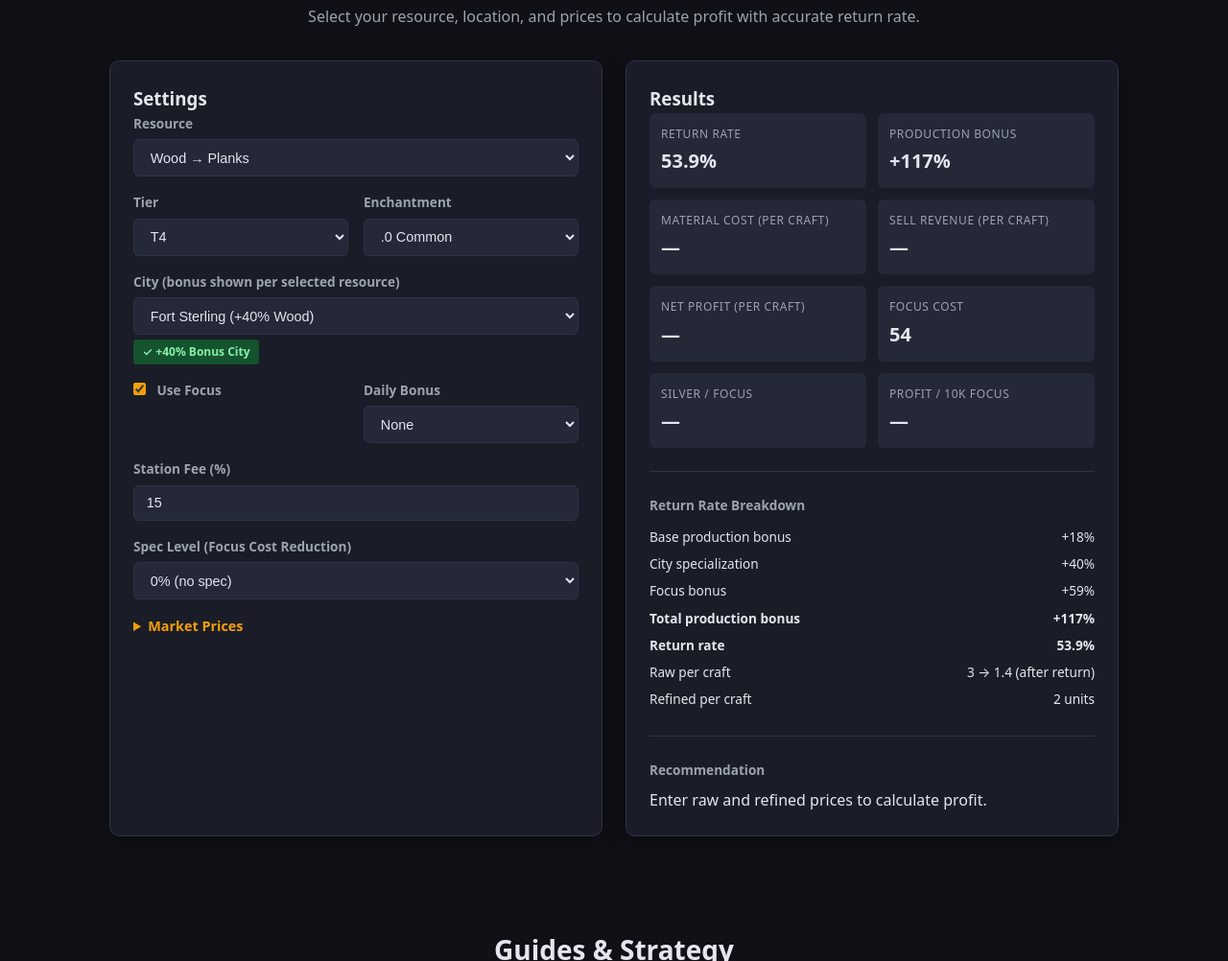
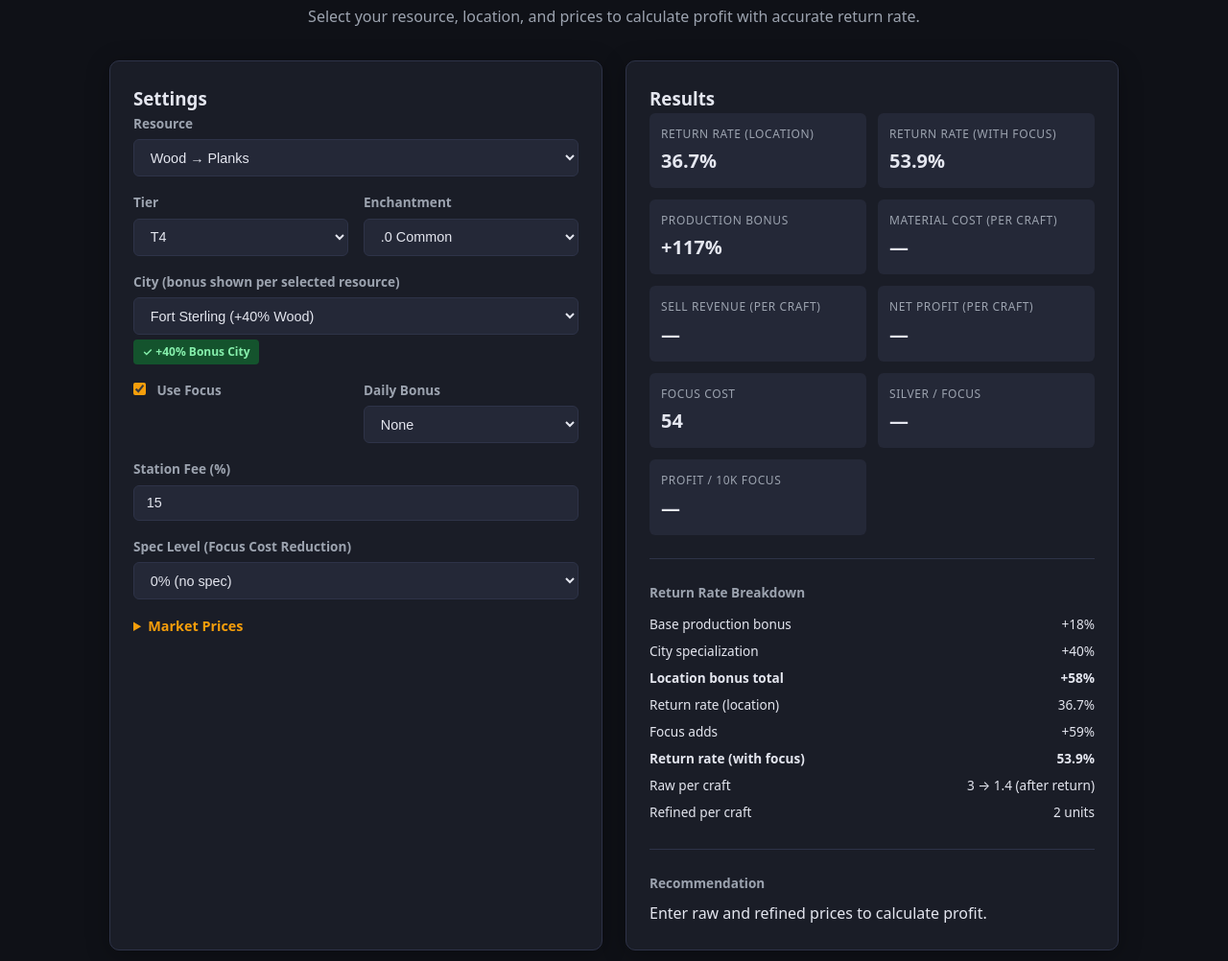
Before and after one commit to H09-0/albion-refine, a plain HTML site: page index.html in a window 1280 px wide. Shown: the part 517-1519 px from the top of the page at 96% size. Drawn offline with Linux system fonts and the light colour scheme.

Commit message:
Fix: show base location return rate separately from focus-boosted rate

```diff
--- a/app.js
+++ b/app.js
@@ -62,15 +62,22 @@ function calc() {
   const raw = parseFloat(rawPrice.value);
   const ref = parseFloat(refinedPrice.value);
 
-  // Production bonus
-  let bonus = 18; // base
-  if (isBonus) bonus += 40;
-  if (useFocus) bonus += 59;
-  bonus += daily;
+  // Base production bonus (location only, no focus)
+  let baseBonus = 18;
+  if (isBonus) baseBonus += 40;
+  baseBonus += daily;
 
-  // RRR
-  const rrr = bonus / (100 + bonus);
-  const rrrPct = (rrr * 100).toFixed(1);
+  // Full production bonus (with focus)
+  let fullBonus = baseBonus;
+  if (useFocus) fullBonus += 59;
+
+  // Return rates
+  const baseRrr = baseBonus / (100 + baseBonus);
+  const baseRrrPct = (baseRrr * 100).toFixed(1);
+  const fullRrr = fullBonus / (100 + fullBonus);
+  const fullRrrPct = (fullRrr * 100).toFixed(1);
+
+  const rrr = fullRrr; // Use full for profit calculations
 
   // Ratio
   const ratio = TIER_RATIOS[tier] || [3, 2];
@@ -96,8 +103,9 @@ function calc() {
   const dailyProfit = (spf !== null && spf > 0) ? spf * 10000 : null;
 
   // Display
-  $('rrrResult').textContent = rrrPct + '%';
-  $('bonusResult').textContent = '+' + bonus + '%';
+  $('baseRrrResult').textContent = baseRrrPct + '%';
+  $('focusRrrResult').textContent = useFocus ? fullRrrPct + '%' : '— (focus off)';
+  $('bonusResult').textContent = '+' + fullBonus + '%';
   $('costResult').textContent = materialCost !== null ? materialCost.toFixed(0) + ' s' : '—';
   $('revenueResult').textContent = revenue !== null ? revenue.toFixed(0) + ' s' : '—';
 
@@ -118,10 +126,11 @@ function calc() {
   const lines = [
     { label: 'Base production bonus', value: '+18%' },
     ...(isBonus ? [{ label: 'City specialization', value: '+40%' }] : []),
-    ...(useFocus ? [{ label: 'Focus bonus', value: '+59%' }] : []),
     ...(daily > 0 ? [{ label: 'Daily bonus', value: '+' + daily + '%' }] : []),
-    { label: 'Total production bonus', value: '+' + bonus + '%', bold: true },
-    { label: 'Return rate', value: rrrPct + '%', bold: true },
+    { label: 'Location bonus total', value: '+' + baseBonus + '%', bold: true },
+    { label: 'Return rate (location)', value: baseRrrPct + '%' },
+    ...(useFocus ? [{ label: 'Focus adds', value: '+59%' }] : []),
+    ...(useFocus ? [{ label: 'Return rate (with focus)', value: fullRrrPct + '%', bold: true }] : []),
     { label: 'Raw per craft', value: rawPerCraft + ' → ' + netRaw.toFixed(1) + ' (after return)' },
     { label: 'Refined per craft', value: refPerCraft + ' units' },
   ];
@@ -148,10 +157,10 @@ function calc() {
 }
 
 function calcProfitNoFocus(res, tier, ench, city, daily, fee, raw, ref) {
-  let bonus = 18;
-  if (BONUS_CITIES[res] === city) bonus += 40;
-  bonus += daily;
-  const rrr = bonus / (100 + bonus);
+  let pb = 18;
+  if (BONUS_CITIES[res] === city) pb += 40;
+  pb += daily;
+  const rrr = pb / (100 + pb);
   const ratio = TIER_RATIOS[tier] || [3, 2];
   const netRaw = ratio[0] * (1 - rrr);
   if (!raw || !ref) return 0;
--- a/index.html
+++ b/index.html
@@ -148,8 +148,12 @@
       <h3>Results</h3>
       <div id="resultsGrid" class="results-grid">
         <div class="result-item">
-          <span class="result-label">Return Rate</span>
-          <span id="rrrResult" class="result-value">—</span>
+          <span class="result-label">Return Rate (location)</span>
+          <span id="baseRrrResult" class="result-value">—</span>
+        </div>
+        <div class="result-item">
+          <span class="result-label">Return Rate (with focus)</span>
+          <span id="focusRrrResult" class="result-value">—</span>
         </div>
         <div class="result-item">
           <span class="result-label">Production Bonus</span>
```
